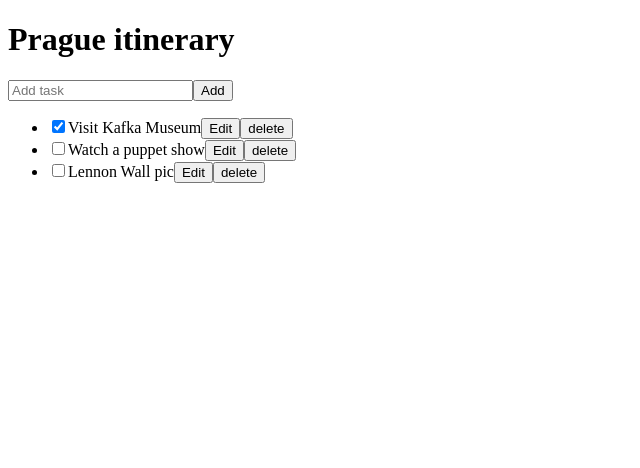
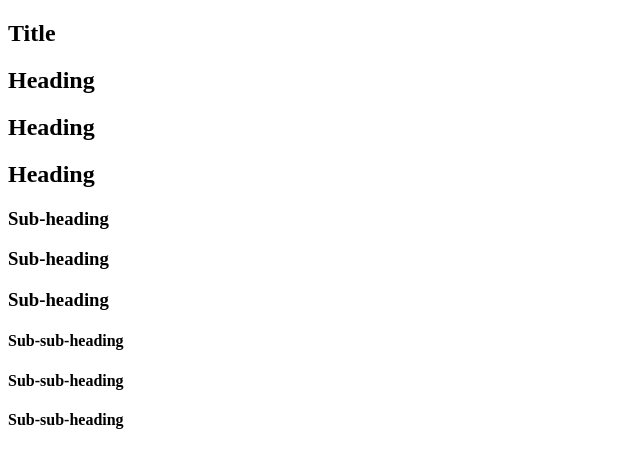
Before and after one commit to emonahmed123/LWS-Learing, a React (Vite) app: page / in a window 1280 px wide. Shown: the top 468 px of the page, without its empty margins (0-640 px from the left). Built offline with nearby package versions, Linux system fonts and the light colour scheme.

Commit message:
create simple Context

```diff
--- a/package.json
+++ b/package.json
@@ -10,8 +10,10 @@
     "preview": "vite preview"
   },
   "dependencies": {
+    "immer": "^10.1.1",
     "react": "^19.1.0",
-    "react-dom": "^19.1.0"
+    "react-dom": "^19.1.0",
+    "use-immer": "^0.11.0"
   },
   "devDependencies": {
     "@eslint/js": "^9.25.0",
--- a/src/App.jsx
+++ b/src/App.jsx
@@ -1,61 +1,30 @@
-import { useReducer } from "react";
 import "./App.css";
-import AddTask from "./Componentes/AddTask";
-import TaskList from "./Componentes/TaskList";
-import taskReducer from "./Reducers/taskReducer";
-import { initialTasks } from "./data/task";
+import Heading from "./Componentes/Heading";
+import Section from "./Componentes/Section";
 /*
-1.Learn Reducer how to work and  how to  comabained to useSate to userRecuder
-2.Learn how to use dispatch what is dispatch and learn swtich case useses
 
 
 */
 
 export default function App() {
-  const [tasks, dispatch] = useReducer(taskReducer, initialTasks);
-
-  //handle
-
-  const getNextId = (data) => {
-    const maxId = data.reduce(
-      (prev, current) => (prev.id > current.id ? prev.id : current.id),
-      0
-    );
-    return maxId + 1;
-  };
-
-  const handleAddTask = (text) => {
-    dispatch({
-      type: "added",
-      text,
-      id: getNextId(tasks),
-    });
-  };
-
-  const handleChangeTask = (task) => {
-    dispatch({
-      type: "changed",
-      task,
-    });
-  };
-
-  const handleDeleTask = (taskId) => {
-    dispatch({
-      type: "deleted",
-      id: taskId,
-    });
-  };
-
   return (
-    <>
-      <h1>Prague itinerary</h1>
-      <AddTask onAdd={handleAddTask} />
-
-      <TaskList
-        tasks={tasks}
-        onChangeTask={handleChangeTask}
-        onDeletedTask={handleDeleTask}
-      />
-    </>
+    <Section level={1}>
+      <Heading>Title</Heading>
+      <Section level={2}>
+        <Heading>Heading</Heading>
+        <Heading>Heading</Heading>
+        <Heading>Heading</Heading>
+        <Section level={3}>
+          <Heading>Sub-heading</Heading>
+          <Heading>Sub-heading</Heading>
+          <Heading>Sub-heading</Heading>
+          <Section level={4}>
+            <Heading>Sub-sub-heading</Heading>
+            <Heading>Sub-sub-heading</Heading>
+            <Heading>Sub-sub-heading</Heading>
+          </Section>
+        </Section>
+      </Section>
+    </Section>
   );
 }
--- /dev/null
+++ b/src/Componentes/Heading.jsx
@@ -0,0 +1,23 @@
+import { useContext } from "react";
+import { LevelContext } from "../Context/levelContext";
+
+export default function Heading({ children }) {
+  const level = useContext(LevelContext);
+
+  switch (level) {
+    case 1:
+      return <h1>{children}</h1>;
+    case 2:
+      return <h2>{children}</h2>;
+    case 3:
+      return <h3>{children}</h3>;
+    case 4:
+      return <h4>{children}</h4>;
+    case 5:
+      return <h5>{children}</h5>;
+    case 6:
+      return <h6>{children}</h6>;
+    default:
+      throw Error("Unknown level: " + level);
+  }
+}
--- /dev/null
+++ b/src/Componentes/Section.jsx
@@ -0,0 +1,9 @@
+import { LevelContext } from "../Context/levelContext";
+
+export default function Section({ level, children }) {
+  return (
+    <section className="section">
+      <LevelContext.Provider value={level}>{children}</LevelContext.Provider>
+    </section>
+  );
+}
--- /dev/null
+++ b/src/Context/levelContext.js
@@ -0,0 +1,5 @@
+import { createContext } from "react"
+
+
+
+export const LevelContext = createContext(1)
--- a/src/Reducers/taskReducer.js
+++ b/src/Reducers/taskReducer.js
@@ -1,31 +1,33 @@
-export default function taskReducer(tasks, action) {
+export default function taskReducer(draft, action) {
 
     switch (action.type) {
         case "added": {
-            return [
 
-                ...tasks,
-                {
-                    id: action.id,
+            draft.push({
+                id: action.id,
 
-                    text: action.text,
-                    done: false,
-                },
-
-            ]
+                text: action.text,
+                done: false,
+            },)
+            break;
         }
         case "changed": {
-            return tasks.map((t) => {
-                if (t.id === action.task.id) {
-                    return action.task
-                }
-                else {
-                    return t
-                }
-            })
+            const index = draft.findIndex(t => t.id === action.task.id)
+
+            draft[index] = action.task
+            break
+
+            // return tasks.map((t) => {
+            //     if (t.id === action.task.id) {
+            //         return action.task
+            //     }
+            //     else {
+            //         return t
+            //     }
+            // })
         }
         case "deleted": {
-            return tasks.filter((t) => t.id !== action.id);
+            return draft.filter((t) => t.id !== action.id);
         }
 
         default: {
```
Also changed, not shown: 1 other file (tests, documents, lock files or other folders).
